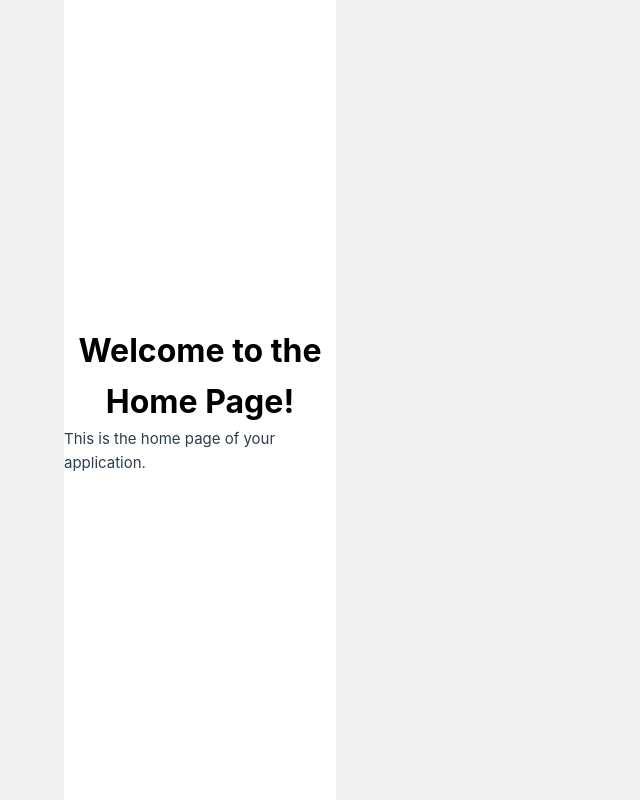
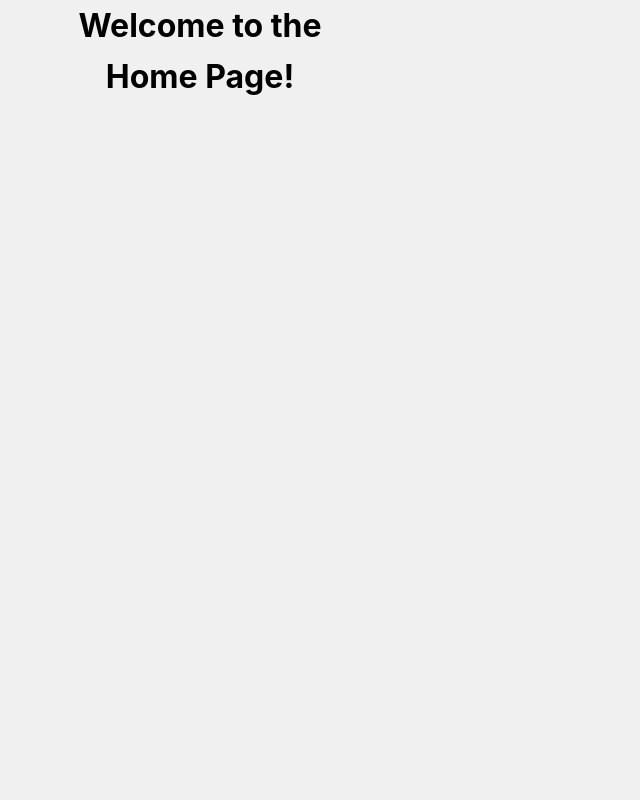
Before and after one commit to Cabezlea/AdminToolSweet, a Vue app: page /Home in a window 1280 px wide. Shown: the whole page, without its empty margins (0-640 px from the left). Built offline with nearby package versions, Linux system fonts and the light colour scheme.

Commit message:
Set up the homepage color, now will proceed to add a search bar

```diff
--- a/src/App.vue
+++ b/src/App.vue
@@ -10,9 +10,9 @@
 
 <script setup>
 //JS code beginning
-import SignIn from "@/components/SignIn.vue";
 
 //JS code end
+import Home from "@/components/Home.vue";
 </script>
 
 <style>
@@ -33,5 +33,6 @@ html, body {
   background-color: #f0f0f0; /* Consistent with global background */
 
 }
+
 /* CSS code end*/
 </style>
--- a/src/components/Home.vue
+++ b/src/components/Home.vue
@@ -1,7 +1,6 @@
 <template>
 <div class="home-container">
     <h1>Welcome to the Home Page!</h1>
-    <p>This is the home page of your application.</p>
   </div>
 </template>
 
@@ -13,12 +12,9 @@ export default {
 
 <style >
 .home-container {
-  display: flex;
-  flex-direction: column;
   align-items: center;
-  justify-content: center;
   height: 100vh;
-  background-color: #fff; /* Background color white */
+  background-color: #f0f0f0; /* Background color matches the one in the app */
 }
 .home-container h1 {
   color: #000; /* Black color for the font */
```
